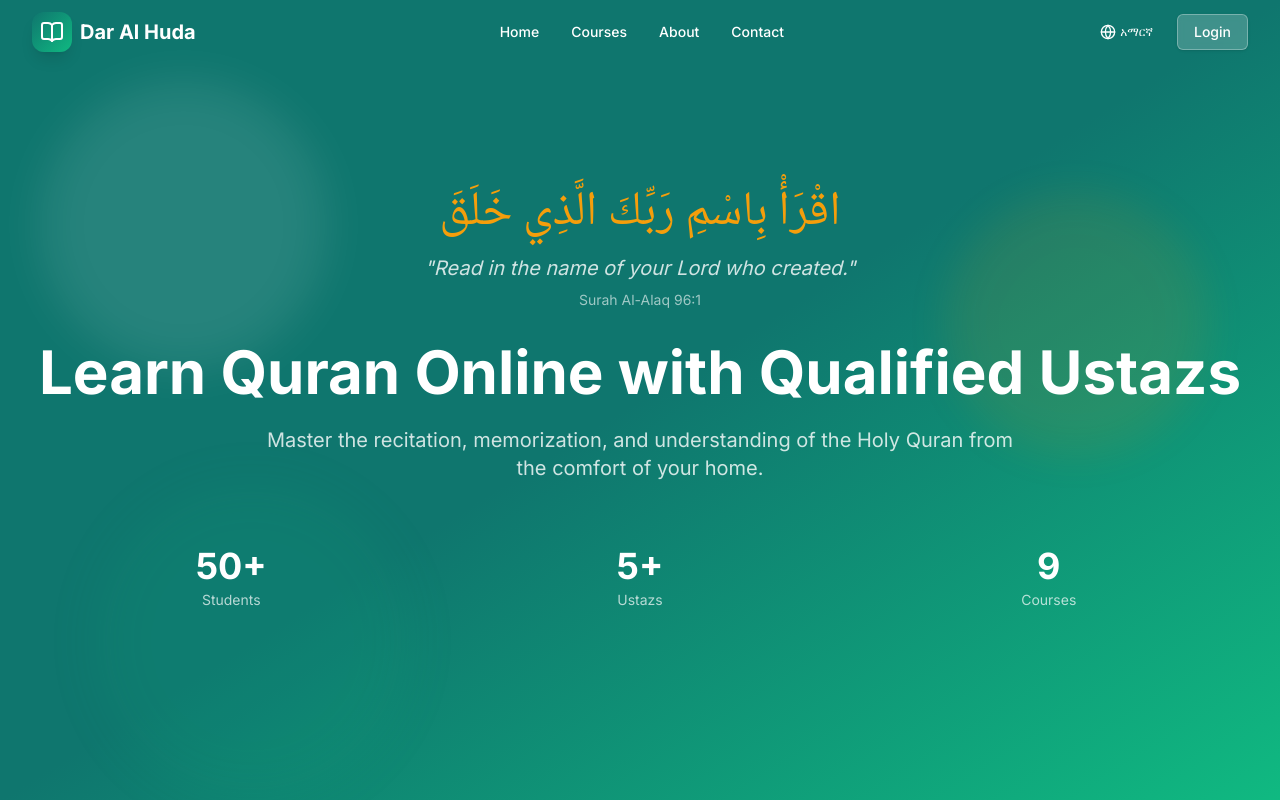
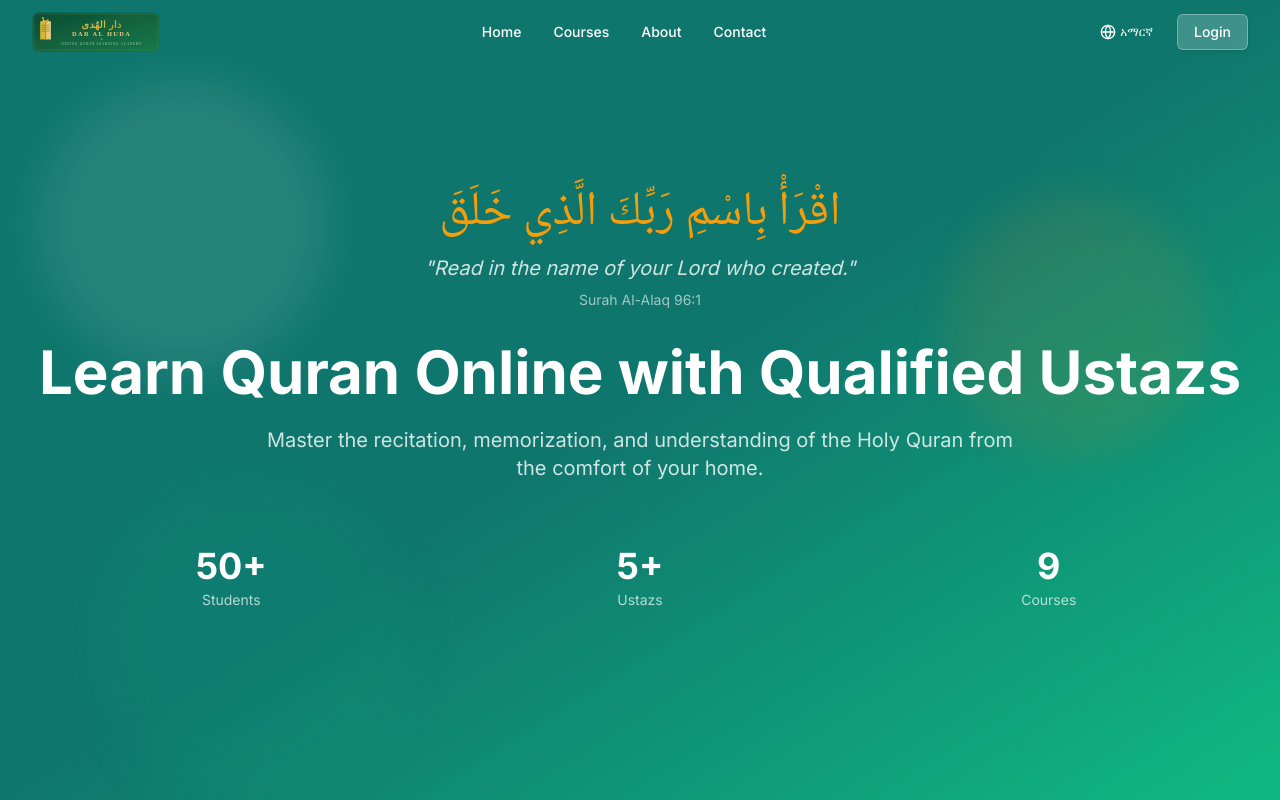
Before and after one commit to bukalla90/dar-al-huda-academy, a Next.js app: page / in a window 1280 px wide. Shown: the top 800 px of the page. Built offline with nearby package versions, Linux system fonts and the light colour scheme.

Commit message:
added logo at the front page

```diff
--- a/src/app/page.tsx
+++ b/src/app/page.tsx
@@ -1,8 +1,8 @@
-// src/app/page.tsx
 'use client';
 
 import { useState, useEffect, useCallback, useMemo } from 'react';
 import Link from 'next/link';
+import Image from 'next/image';
 import { Button } from '@/components/ui/button';
 import { Badge } from '@/components/ui/badge';
 import { Card, CardContent } from '@/components/ui/card';
@@ -142,11 +142,31 @@ export default function HomePage(): React.ReactNode {
       }`}>
         <div className="max-w-7xl mx-auto px-4 sm:px-6 lg:px-8">
           <div className="flex items-center justify-between h-16">
-            <Link href="/" className="flex items-center gap-2" prefetch={true}>
-              <div className="w-10 h-10 rounded-xl bg-gradient-to-br from-primary to-secondary flex items-center justify-center shadow-lg">
-                <BookOpen className="h-6 w-6 text-white" />
-              </div>
-              <span className={`text-xl font-bold ${isScrolled ? 'text-primary' : 'text-white'}`}>Dar Al Huda</span>
+            {/* Logo */}
+            <Link href="/" className="flex items-center" prefetch={true}>
+              {isScrolled ? (
+                /* Scrolled: full colour logo on white bg */
+                <Image
+                  src="/dar-al-huda-logo.svg"
+                  alt="Dar Al Huda Academy"
+                  width={180}
+                  height={56}
+                  priority
+                  className="h-10 w-auto"
+                />
+              ) : (
+                /* On hero: white-tinted version — we overlay a semi-transparent white layer */
+                <div className="relative">
+                  <Image
+                    src="/dar-al-huda-logo.svg"
+                    alt="Dar Al Huda Academy"
+                    width={180}
+                    height={56}
+                    priority
+                    className="h-10 w-auto opacity-95"
+                  />
+                </div>
+              )}
             </Link>
 
             <div className="hidden lg:flex items-center gap-8">
@@ -401,11 +421,15 @@ export default function HomePage(): React.ReactNode {
         <div className="max-w-7xl mx-auto px-4 sm:px-6 lg:px-8">
           <div className="grid grid-cols-1 sm:grid-cols-2 lg:grid-cols-4 gap-8 mb-12">
             <div>
-              <div className="flex items-center gap-2 mb-4">
-                <div className="w-10 h-10 rounded-xl bg-gradient-to-br from-primary to-secondary flex items-center justify-center">
-                  <BookOpen className="h-6 w-6 text-white" />
-                </div>
-                <span className="text-xl font-bold">Dar Al Huda</span>
+              {/* Footer logo — invert to white since bg is dark */}
+              <div className="mb-4">
+                <Image
+                  src="/dar-al-huda-logo.svg"
+                  alt="Dar Al Huda Academy"
+                  width={200}
+                  height={62}
+                  className="h-12 w-auto"
+                />
               </div>
               <p className="text-gray-400 text-sm">{t.footerAbout}</p>
               <p className="text-gray-500 text-xs mt-3">📍 Dessie, Ethiopia</p>
```
Also changed, not shown: public/dar-al-huda-favicon.svg (added), public/dar-al-huda-logo.svg (added).
